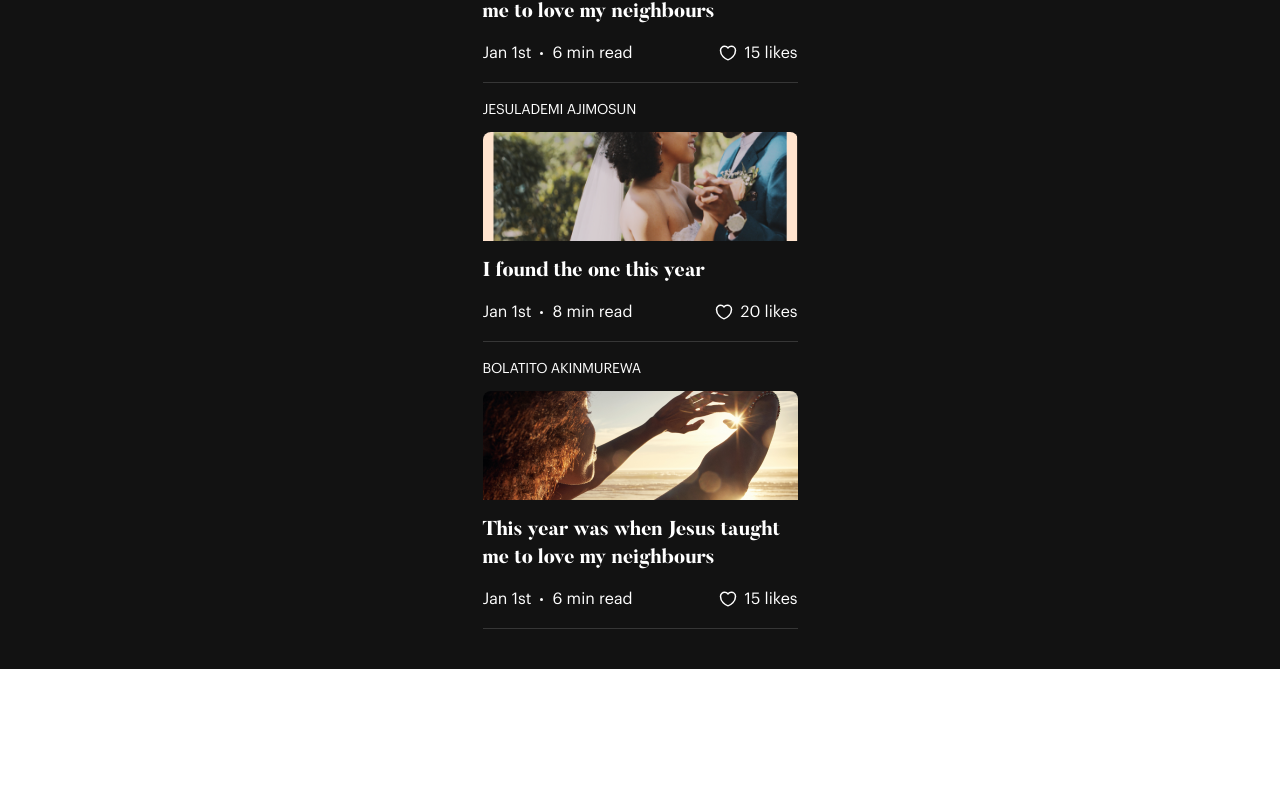
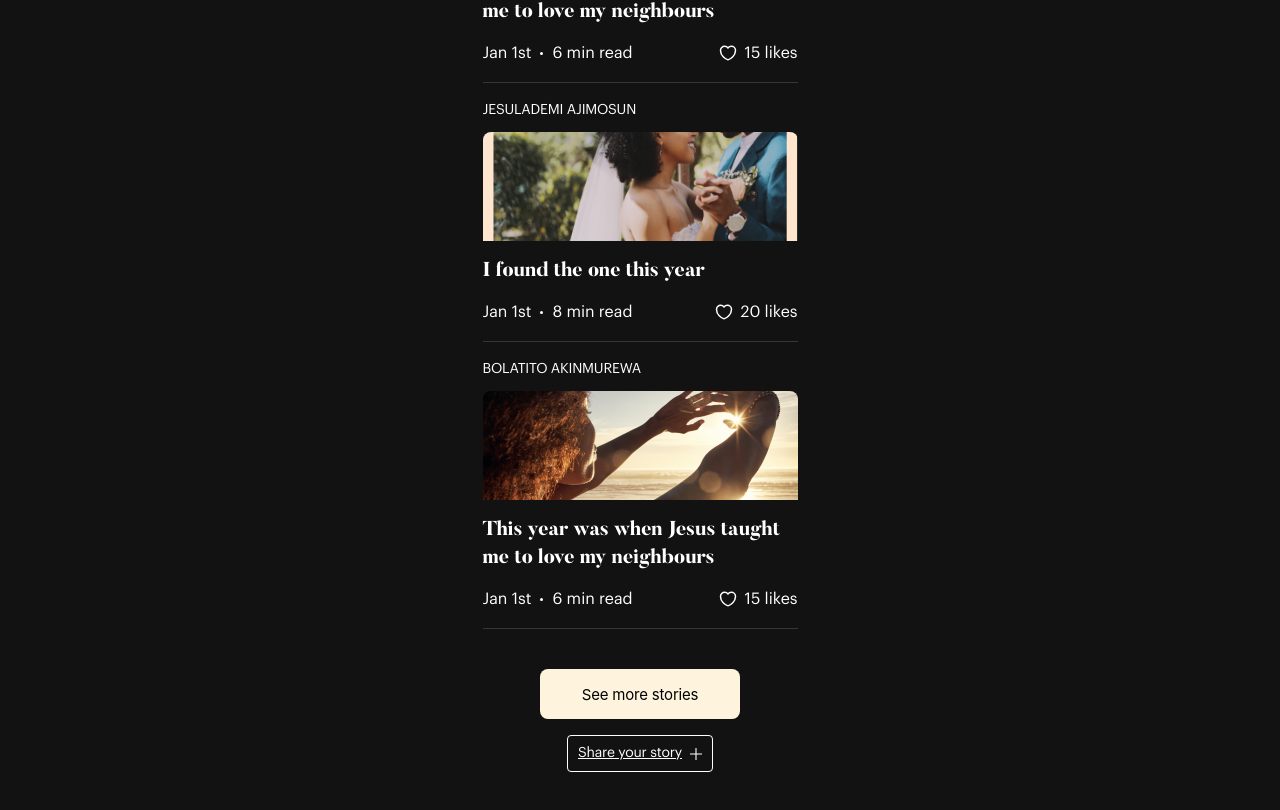
Before and after one commit to PaimoEmmanuel/gratico-frontend, a React (Create React App) app: page /explore in a window 1280 px wide. Shown: the part 322-1132 px from the top of the page. Before the commit the page ends 991 px from the top, so only its background shows below. Built offline with nearby package versions, Linux system fonts and the light colour scheme.

Commit message:
made some changes to explore and home

```diff
--- a/src/components/organisms/explore-heading.tsx
+++ b/src/components/organisms/explore-heading.tsx
@@ -12,6 +12,13 @@ const Container = styled.div`
 	@media (min-width: 600px) {
 		display: none;
 	}
+`
+
+const Logo = styled(Link)`
+	text-decoration: none;
+	margin: 0;
+	padding: 0;
+	height: 44px;
 `
 
 const Nav = styled.nav`
@@ -95,7 +102,9 @@ const ExploreHeading: React.FC = () => {
 	return (
 		<Container>
 			<Nav>
-				<img src='/assets/images/gratico-logo-mobile.png' alt='Gratico logo' />
+				<Logo to='/'>
+					<img src='/assets/images/gratico-logo-mobile.png' alt='Gratico logo' />
+				</Logo>
 				<MenuIcon onClick={handleNavClick} clicked={state.isNavOpen}>
 					<span></span>
 					<span></span>
--- /dev/null
+++ b/src/components/organisms/explore-stories.tsx
@@ -0,0 +1,129 @@
+import { useEffect, useRef, useState } from 'react'
+import styled from 'styled-components'
+import { Link } from 'react-router-dom'
+
+import StoryCard from '../organisms/story-card'
+
+const Stories = styled.div`
+	background-color: #121212;
+	margin: 0;
+	padding: 40px 0;
+`
+
+const MoreActions = styled.div`
+	margin: 40px auto 0;
+`
+
+const SeeMoreStories = styled.div`
+	font-size: 15px;
+	letter-spacing: -0.2px;
+	width: 200px;
+	height: 50px;
+	background-color: ${({ theme }) => theme.colors.primary};
+	margin: auto;
+	display: flex;
+	align-items: center;
+	justify-content: center;
+	border-radius: 8px;
+	text-decoration: none;
+	color: black;
+	margin-bottom: 16px;
+`
+
+const ShareStory = styled(Link)`
+	font-size: 14px;
+	line-height: 15px;
+	text-align: center;
+	letter-spacing: -0.2px;
+	text-decoration-line: underline;
+	color: #ffffff;
+	padding: 10px;
+	border: 1px solid #ffffff;
+	border-radius: 4px;
+	margin: 0 auto;
+	display: flex;
+	justify-content: center;
+	align-items: center;
+	width: fit-content;
+
+	& svg {
+		width: 12px;
+		margin-left: 8px;
+	}
+`
+
+interface StoryDataProps {
+	writerName: string
+	title: string
+	image?: string
+	date: string
+	readTime: number
+	likes: number
+}
+
+const storylist: StoryDataProps[] = [
+	{
+		writerName: 'Bolatito Akinmurewa',
+		title: 'This year was when Jesus taught me to love my neighbours',
+		image: '/assets/images/storyImg.png',
+		date: 'Jan 1st',
+		readTime: 6,
+		likes: 15,
+	},
+	{
+		writerName: 'Jesulademi Ajimosun',
+		title: 'I found the one this year',
+		// image: '',
+		date: 'Jan 1st',
+		readTime: 8,
+		likes: 20,
+	},
+	{
+		writerName: 'Bolatito Akinmurewa',
+		title: 'This year was when Jesus taught me to love my neighbours',
+		image: '/assets/images/storyImg.png',
+		date: 'Jan 1st',
+		readTime: 6,
+		likes: 15,
+	},
+]
+
+const ExploreStories: React.FC = () => {
+	return (
+		<Stories>
+			{storylist.map((story) => (
+				<StoryCard
+					writerName={story.writerName}
+					title={story.title}
+					image={story.image}
+					date={story.date}
+					readTime={story.readTime}
+					likes={story.likes}
+				/>
+			))}
+
+			<MoreActions>
+				<SeeMoreStories>See more stories</SeeMoreStories>
+
+				<ShareStory to='/explore'>
+					Share your story
+					<svg
+						width='12'
+						height='12'
+						viewBox='0 0 12 12'
+						fill='#ffffff'
+						xmlns='http://www.w3.org/2000/svg'
+					>
+						<path
+							fill-rule='evenodd'
+							clip-rule='evenodd'
+							d='M5.46405 0H6.536V5.31703H6.5359C6.53652 5.48189 6.67001 5.61528 6.83477 5.6159H11.9999V6.53605H6.83477C6.67001 6.53668 6.53651 6.67006 6.5359 6.83482V12H5.46395V6.83482H5.46405C5.46342 6.67006 5.32994 6.53667 5.16518 6.53605H0V5.6159H5.16518C5.32994 5.61527 5.46344 5.48189 5.46405 5.31703V0Z'
+							fill='#FFFFF'
+						/>
+					</svg>
+				</ShareStory>
+			</MoreActions>
+		</Stories>
+	)
+}
+export default ExploreStories
--- a/src/components/organisms/home-heading.tsx
+++ b/src/components/organisms/home-heading.tsx
@@ -13,6 +13,13 @@ const Container = styled.div`
 	@media (min-width: 600px) {
 		display: none;
 	}
+`
+
+const Logo = styled(Link)`
+	text-decoration: none;
+	margin: 0;
+	padding: 0;
+	height: 44px;
 `
 
 const Nav = styled.nav`
@@ -137,7 +144,9 @@ const HomeHeading: React.FC = () => {
 		<Container>
 			<Confetti width={dimension.width} height={dimension.height} recycle={false} />
 			<Nav>
-				<img src='/assets/images/gratico-logo-mobile.png' alt='Gratico logo' />
+				<Logo to='/'>
+					<img src='/assets/images/gratico-logo-mobile.png' alt='Gratico logo' />
+				</Logo>
 				<MenuIcon onClick={handleNavClick} clicked={state.isNavOpen}>
 					<span></span>
 					<span></span>
--- a/src/pages/explore.tsx
+++ b/src/pages/explore.tsx
@@ -3,8 +3,8 @@ import styled from 'styled-components'
 
 import Dropdown from '../components/molecules/dropdown'
 import ExploreHeading from '../components/organisms/explore-heading'
+import ExploreStories from '../components/organisms/explore-stories'
 import Footer from '../components/organisms/footer'
-import StoryCard from '../components/organisms/story-card'
 // import LandingView from '../components/organisms/landing-view'
 
 const Page = styled.div`
@@ -12,7 +12,7 @@ const Page = styled.div`
 	margin: 0;
 `
 
-const Story = styled.div`
+const Stories = styled.div`
 	background-color: #121212;
 	margin: 0;
 	padding: 40px 0;
@@ -48,36 +48,7 @@ const Explore: React.FC<{}> = () => (
 	<Page>
 		<ExploreHeading />
 		<Dropdown />
-
-		<Story>
-			<StoryCard
-				writerName={story1.writerName}
-				title={story1.title}
-				image={story1.image}
-				date={story1.date}
-				readTime={story1.readTime}
-				likes={story1.likes}
-			/>
-
-			<StoryCard
-				writerName={story2.writerName}
-				title={story2.title}
-				image={story2.image}
-				date={story2.date}
-				readTime={story2.readTime}
-				likes={story2.likes}
-			/>
-
-			<StoryCard
-				writerName={story1.writerName}
-				title={story1.title}
-				image={story1.image}
-				date={story1.date}
-				readTime={story1.readTime}
-				likes={story1.likes}
-			/>
-		</Story>
-
+		<ExploreStories />
 		<Footer />
 	</Page>
 )
```
